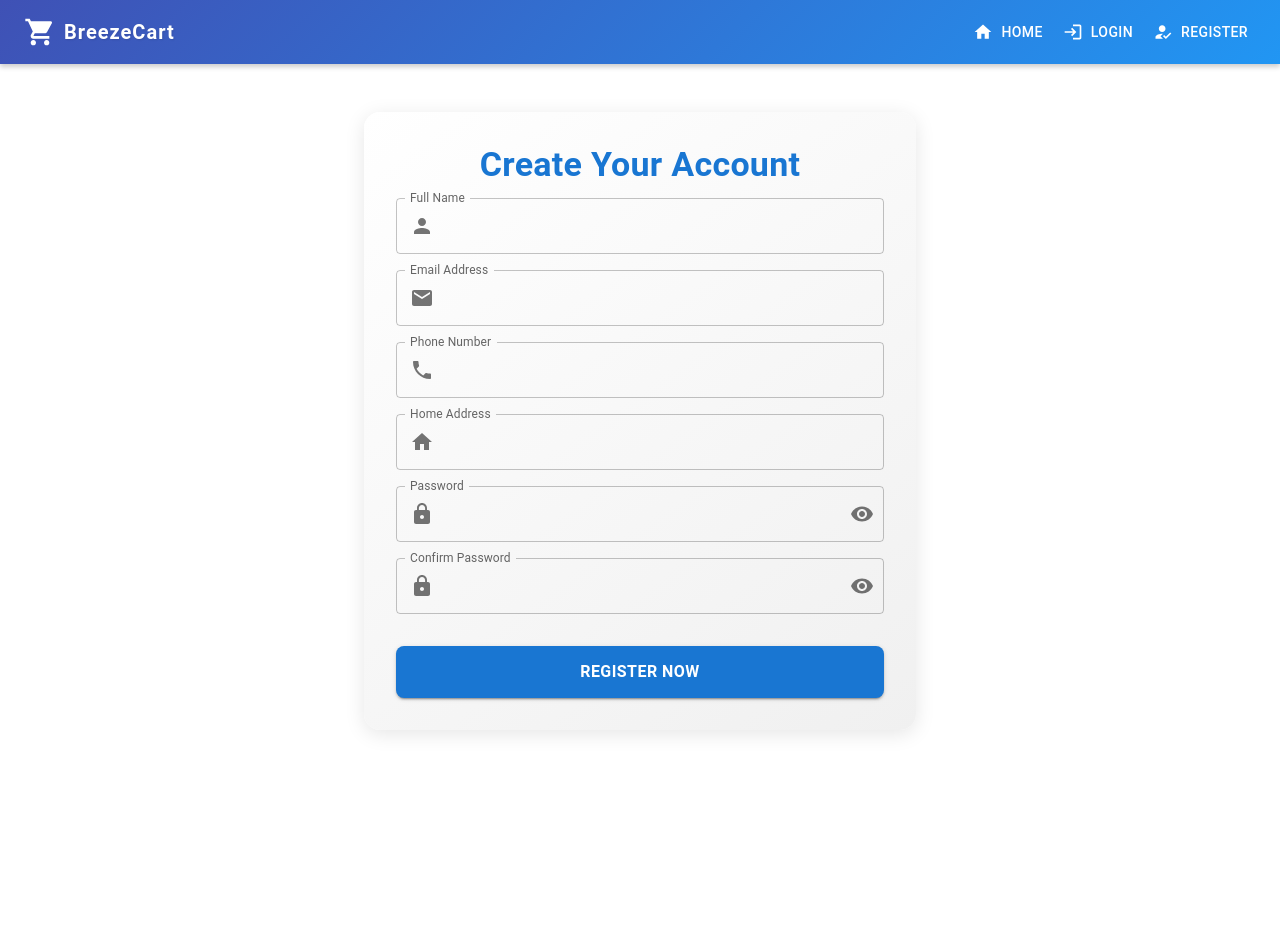
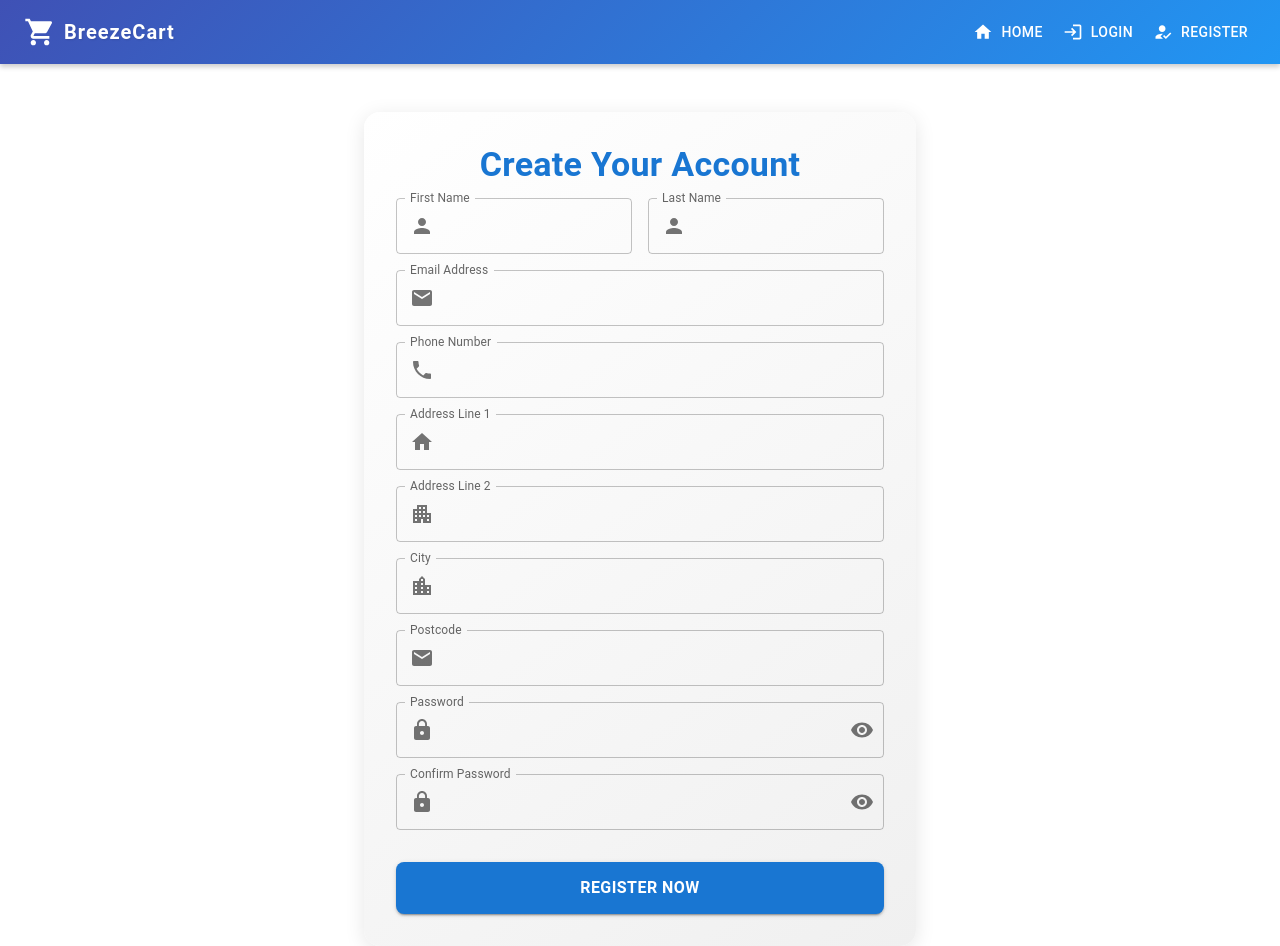
Before and after one commit to NextGenFoodApp/BreezeCart-App, a React (Create React App) app in the folder client/: page /register in a window 1280 px wide. Before the commit the page ends 800 px from the top, so only its background shows below. Built offline with nearby package versions, Linux system fonts and the light colour scheme.

Commit message:
Add user Registaration concluded

```diff
--- a/client/src/components/Register.js
+++ b/client/src/components/Register.js
@@ -17,15 +17,26 @@ import {
   Lock,
   Home,
   Phone,
+  LocationCity,
+  LocalPostOffice,
+  Apartment,
 } from "@mui/icons-material";
 import axios from "axios";
 
 const RegisterPage = () => {
   const [formData, setFormData] = useState({
-    name: "",
+    name: {
+      first_name: "",
+      last_name: "",
+    },
     password: "",
     confirmPassword: "",
-    address: "",
+    address: {
+      address_line_1: "",
+      address_line_2: "",
+      city: "",
+      postcode: "",
+    },
     phone_no: "",
     email: "",
     is_admin: false,
@@ -37,7 +48,9 @@ const RegisterPage = () => {
 
   const validate = () => {
     const newErrors = {};
-    if (!formData.name) newErrors.name = "Name is required";
+    if (!formData.name.first_name)
+      newErrors.first_name = "First name is required";
+    if (!formData.name.last_name) newErrors.last_name = "Last name is required";
     if (!formData.password) newErrors.password = "Password is required";
     if (formData.password.length < 6)
       newErrors.password = "Minimum 6 characters";
@@ -48,21 +61,40 @@ const RegisterPage = () => {
     if (!formData.email) newErrors.email = "Email is required";
     else if (!/\S+@\S+\.\S+/.test(formData.email))
       newErrors.email = "Invalid email address";
-    if (!formData.address) newErrors.address = "Address is required";
     if (!formData.phone_no) newErrors.phone_no = "Phone number is required";
     else if (!/^\d{10}$/.test(formData.phone_no))
       newErrors.phone_no = "Invalid phone number";
+    if (!formData.address.address_line_1)
+      newErrors.address_line_1 = "Address line 1 required";
+    if (!formData.address.city) newErrors.city = "City is required";
+    if (!formData.address.postcode) newErrors.postcode = "Postcode is required";
 
     setErrors(newErrors);
     return Object.keys(newErrors).length === 0;
   };
 
   const handleChange = (e) => {
-    const { name, value, type, checked } = e.target;
-    setFormData((prev) => ({
-      ...prev,
-      [name]: type === "checkbox" ? checked : value,
-    }));
+    const { name, value } = e.target;
+
+    // Handle nested values
+    if (name.startsWith("name.")) {
+      const key = name.split(".")[1];
+      setFormData((prev) => ({
+        ...prev,
+        name: { ...prev.name, [key]: value },
+      }));
+    } else if (name.startsWith("address.")) {
+      const key = name.split(".")[1];
+      setFormData((prev) => ({
+        ...prev,
+        address: { ...prev.address, [key]: value },
+      }));
+    } else {
+      setFormData((prev) => ({
+        ...prev,
+        [name]: value,
+      }));
+    }
   };
 
   const handleSubmit = async (e) => {
@@ -72,11 +104,17 @@ const RegisterPage = () => {
     try {
       await axios.post("http://localhost:3030/users", formData);
       alert("User registered successfully!");
+      // Reset
       setFormData({
-        name: "",
+        name: { first_name: "", last_name: "" },
         password: "",
         confirmPassword: "",
-        address: "",
+        address: {
+          address_line_1: "",
+          address_line_2: "",
+          city: "",
+          postcode: "",
+        },
         phone_no: "",
         email: "",
         is_admin: false,
@@ -109,16 +147,36 @@ const RegisterPage = () => {
         </Typography>
         <form onSubmit={handleSubmit}>
           <Grid container spacing={2}>
-            {/* Name */}
-            <Grid item xs={12}>
+            {/* First Name */}
+            <Grid item xs={12} sm={6}>
               <TextField
                 fullWidth
-                label="Full Name"
-                name="name"
-                value={formData.name}
+                label="First Name"
+                name="name.first_name"
+                value={formData.name.first_name}
                 onChange={handleChange}
-                error={!!errors.name}
-                helperText={errors.name}
+                error={!!errors.first_name}
+                helperText={errors.first_name}
+                InputProps={{
+                  startAdornment: (
+                    <InputAdornment position="start">
+                      <Person />
+                    </InputAdornment>
+                  ),
+                }}
+              />
+            </Grid>
+
+            {/* Last Name */}
+            <Grid item xs={12} sm={6}>
+              <TextField
+                fullWidth
+                label="Last Name"
+                name="name.last_name"
+                value={formData.name.last_name}
+                onChange={handleChange}
+                error={!!errors.last_name}
+                helperText={errors.last_name}
                 InputProps={{
                   startAdornment: (
                     <InputAdornment position="start">
@@ -169,20 +227,78 @@ const RegisterPage = () => {
               />
             </Grid>
 
-            {/* Address */}
+            {/* Address Line 1 */}
             <Grid item xs={12}>
               <TextField
                 fullWidth
-                label="Home Address"
-                name="address"
-                value={formData.address}
+                label="Address Line 1"
+                name="address.address_line_1"
+                value={formData.address.address_line_1}
                 onChange={handleChange}
-                error={!!errors.address}
-                helperText={errors.address}
+                error={!!errors.address_line_1}
+                helperText={errors.address_line_1}
                 InputProps={{
                   startAdornment: (
                     <InputAdornment position="start">
                       <Home />
+                    </InputAdornment>
+                  ),
+                }}
+              />
+            </Grid>
+
+            {/* Address Line 2 */}
+            <Grid item xs={12}>
+              <TextField
+                fullWidth
+                label="Address Line 2"
+                name="address.address_line_2"
+                value={formData.address.address_line_2}
+                onChange={handleChange}
+                InputProps={{
+                  startAdornment: (
+                    <InputAdornment position="start">
+                      <Apartment />
+                    </InputAdornment>
+                  ),
+                }}
+              />
+            </Grid>
+
+            {/* City */}
+            <Grid item xs={12}>
+              <TextField
+                fullWidth
+                label="City"
+                name="address.city"
+                value={formData.address.city}
+                onChange={handleChange}
+                error={!!errors.city}
+                helperText={errors.city}
+                InputProps={{
+                  startAdornment: (
+                    <InputAdornment position="start">
+                      <LocationCity />
+                    </InputAdornment>
+                  ),
+                }}
+              />
+            </Grid>
+
+            {/* Postcode */}
+            <Grid item xs={12}>
+              <TextField
+                fullWidth
+                label="Postcode"
+                name="address.postcode"
+                value={formData.address.postcode}
+                onChange={handleChange}
+                error={!!errors.postcode}
+                helperText={errors.postcode}
+                InputProps={{
+                  startAdornment: (
+                    <InputAdornment position="start">
+                      <LocalPostOffice />
                     </InputAdornment>
                   ),
                 }}
```
Also changed, not shown: 2 other files (tests, documents, lock files or other folders).
